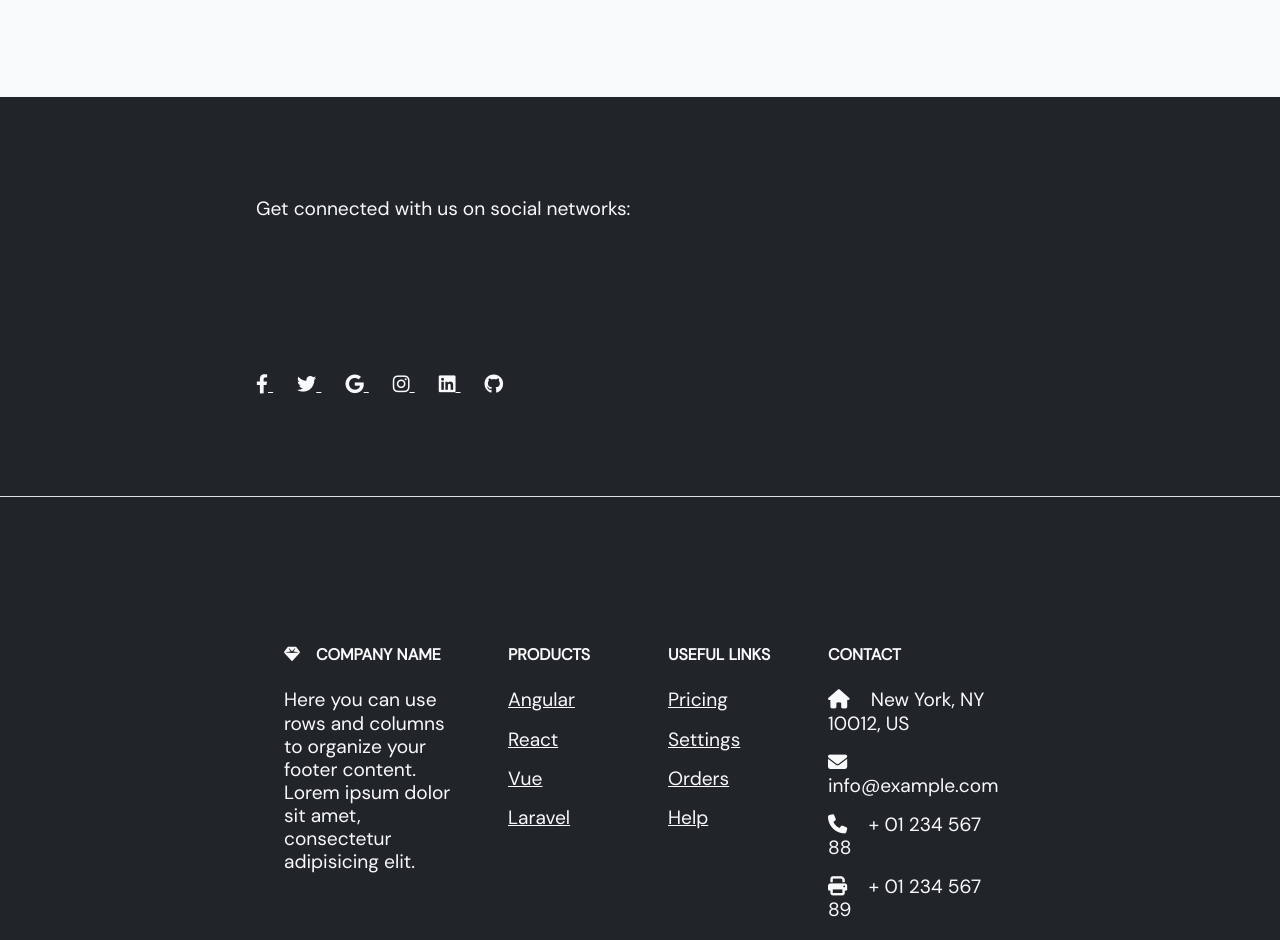
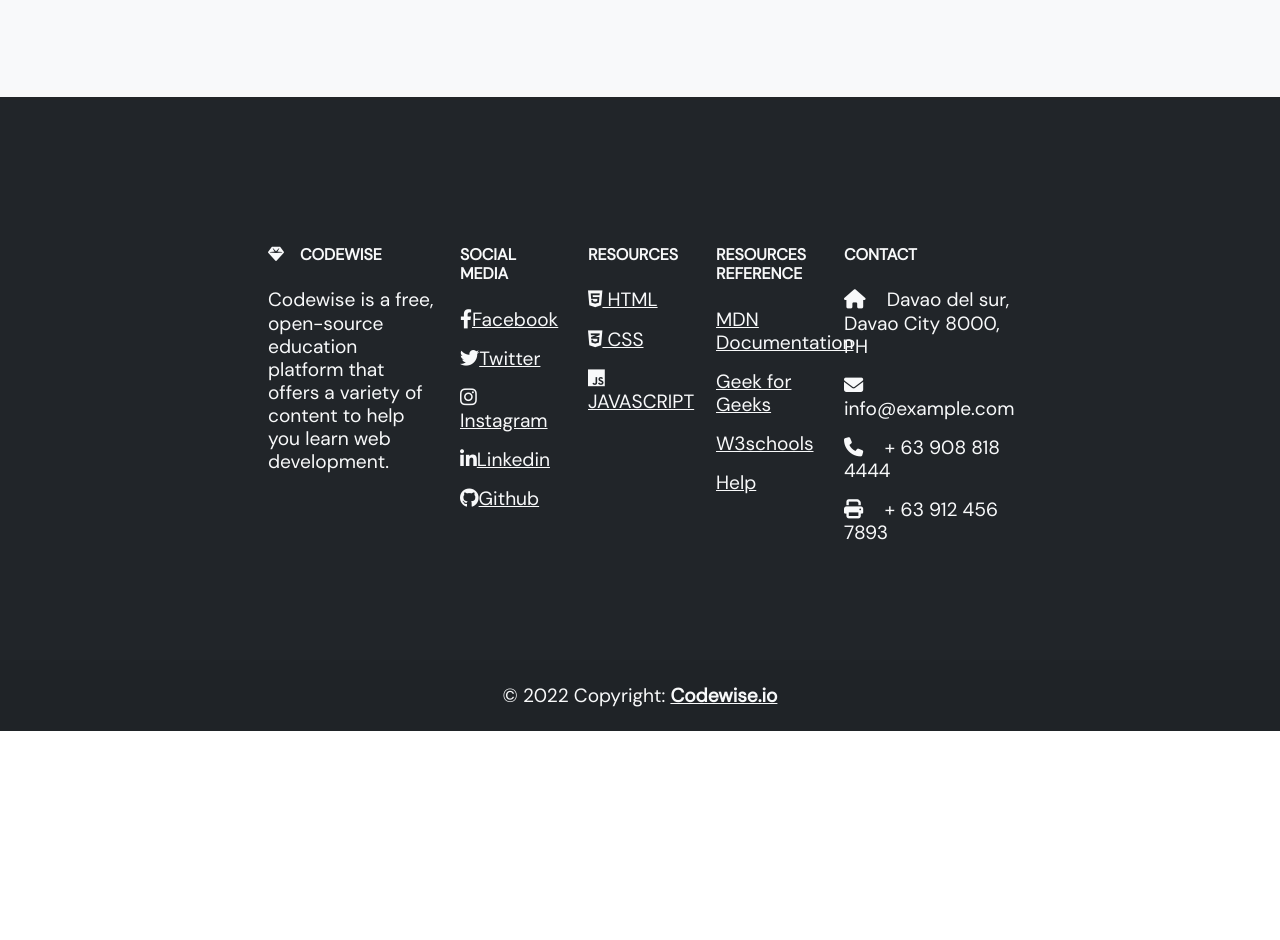
Before and after one commit to blank122/codewise.io, a plain HTML site: page index.html in a window 1280 px wide. Shown: the part 3348-4288 px from the top of the page. After the commit the page ends 4079 px from the top, so only its background shows below. Drawn offline with nearby package versions, Linux system fonts and the light colour scheme.

Commit message:
modified footer section

```diff
--- a/index.html
+++ b/index.html
@@ -173,38 +173,6 @@
     <!--Footer Start-->
     <!-- Footer -->
     <footer class="text-center text-lg-start bg-dark text-light">
-    <!-- Section: Social media -->
-    <section class="d-flex justify-content-center justify-content-lg-between border-bottom">
-      <!-- Left -->
-      <div class="me-5 d-none d-lg-block">
-        <span>Get connected with us on social networks:</span>
-      </div>
-      <!-- Left -->
-
-      <!-- Right -->
-      <div>
-        <a href="" class="me-4 text-reset">
-          <i class="fab fa-facebook-f"></i>
-        </a>
-        <a href="" class="me-4 text-reset">
-          <i class="fab fa-twitter"></i>
-        </a>
-        <a href="" class="me-4 text-reset">
-          <i class="fab fa-google"></i>
-        </a>
-        <a href="" class="me-4 text-reset">
-          <i class="fab fa-instagram"></i>
-        </a>
-        <a href="" class="me-4 text-reset">
-          <i class="fab fa-linkedin"></i>
-        </a>
-        <a href="" class="me-4 text-reset">
-          <i class="fab fa-github"></i>
-        </a>
-      </div>
-      <!-- Right -->
-    </section>
-    <!-- Section: Social media -->
 
         <!-- Section: Links  -->
         <section class="">
@@ -215,11 +183,10 @@
             <div class="col-md-3 col-lg-4 col-xl-3 mx-auto mb-4">
                 <!-- Content -->
                 <h6 class="text-uppercase fw-bold mb-4">
-              <i class="fas fa-gem me-3"></i>Company name
+                <i class="fas fa-gem me-3"></i>Codewise
                 </h6>
                 <p>
-              Here you can use rows and columns to organize your footer content. Lorem ipsum
-              dolor sit amet, consectetur adipisicing elit.
+                    Codewise is a free, open-source education platform that offers a variety of content to help you learn web development.
                 </p>
             </div>
             <!-- Grid column -->
@@ -228,37 +195,58 @@
             <div class="col-md-2 col-lg-2 col-xl-2 mx-auto mb-4">
                 <!-- Links -->
                 <h6 class="text-uppercase fw-bold mb-4">
-              Products
+                Social Media
                 </h6>
                 <p>
-              <a href="#!" class="text-reset">Angular</a>
+                    <a href="#!" class="text-reset"><i class="fab fa-facebook-f"></i>Facebook</a>
                 </p>
                 <p>
-              <a href="#!" class="text-reset">React</a>
+                    <a href="#!" class="text-reset"><i class="fab fa-twitter"></i>Twitter</a>
                 </p>
                 <p>
-              <a href="#!" class="text-reset">Vue</a>
+                    <a href="#!" class="text-reset"><i class="fab fa-instagram"></i>Instagram</a>
                 </p>
                 <p>
-              <a href="#!" class="text-reset">Laravel</a>
+                    <a href="#!" class="text-reset"><i class="fab fa-linkedin-in"></i>Linkedin</a>
                 </p>
+                <p>
+                    <a href="#!" class="text-reset"><i class="fab fa-github"></i>Github</a>
+                </p>
+
             </div>
             <!-- Grid column -->
+
+            <div class="col-md-2 col-lg-2 col-xl-2 mx-auto mb-4">
+                <!-- Links -->
+                <h6 class="text-uppercase fw-bold mb-4">
+                Resources
+                </h6>
+                <p>
+                <a href="#!" class="text-reset"><i class="fa-brands fa-html5"></i>  HTML</a>
+                </p>
+                <p>
+                <a href="#!" class="text-reset"><i class="fa-brands fa-css3-alt"></i> CSS</a>
+                </p>
+                <p>
+                <a href="#!" class="text-reset"><i class="fa-brands fa-js"></i> JAVASCRIPT</a>
+                </p>
+
+            </div>
 
             <!-- Grid column -->
             <div class="col-md-3 col-lg-2 col-xl-2 mx-auto mb-4">
                 <!-- Links -->
                 <h6 class="text-uppercase fw-bold mb-4">
-              Useful links
+                Resources Reference
                 </h6>
                 <p>
-              <a href="#!" class="text-reset">Pricing</a>
+                <a href="#!" class="text-reset">MDN Documentation</a>
                 </p>
                 <p>
-              <a href="#!" class="text-reset">Settings</a>
+                <a href="#!" class="text-reset">Geek for Geeks</a>
                 </p>
                 <p>
-              <a href="#!" class="text-reset">Orders</a>
+                <a href="#!" class="text-reset">W3schools</a>
                 </p>
                 <p>
                 <a href="#!" class="text-reset">Help</a>
@@ -272,13 +260,13 @@
                 <h6 class="text-uppercase fw-bold mb-4">
                 Contact
                 </h6>
-            <p><i class="fas fa-home me-3"></i> New York, NY 10012, US</p>
+                <p><i class="fas fa-home me-3"></i> Davao del sur, Davao City 8000, PH</p>
                 <p>
                 <i class="fas fa-envelope me-3"></i>
                 info@example.com
                 </p>
-            <p><i class="fas fa-phone me-3"></i> + 01 234 567 88</p>
-            <p><i class="fas fa-print me-3"></i> + 01 234 567 89</p>
+                <p><i class="fas fa-phone me-3"></i> + 63 908 818 4444</p>
+                <p><i class="fas fa-print me-3"></i> + 63 912 456 7893</p>
             </div>
             <!-- Grid column -->
             </div>
@@ -289,8 +277,8 @@
 
         <!-- Copyright -->
         <div class="text-center p-4" style="background-color: rgba(0, 0, 0, 0.05);">
-      © 2021 Copyright:
-      <a class="text-reset fw-bold" href="https://mdbootstrap.com/">MDBootstrap.com</a>
+        © 2022 Copyright:
+        <a class="text-reset fw-bold" href="#">Codewise.io</a>
         </div>
         <!-- Copyright -->
     </footer>
```
Lines whose indentation alone changed are shown as unchanged.
